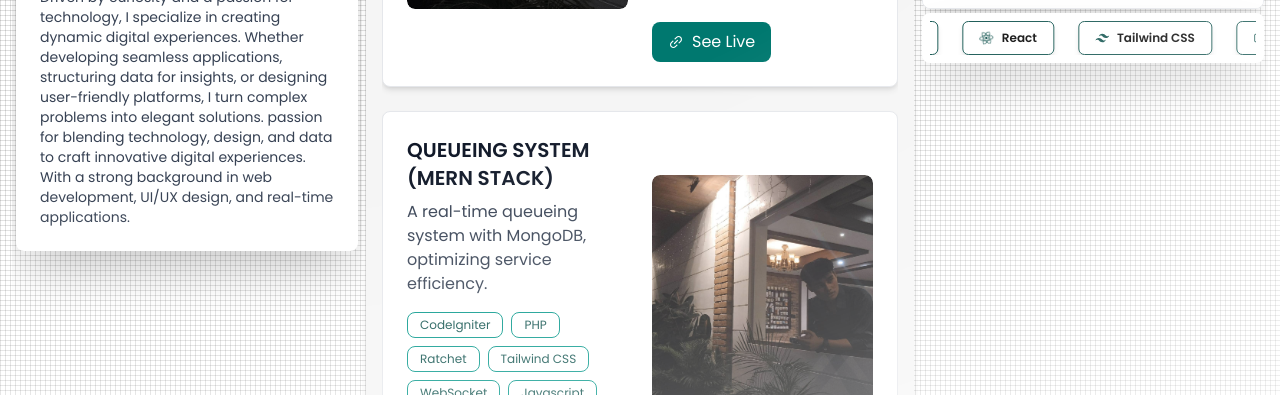
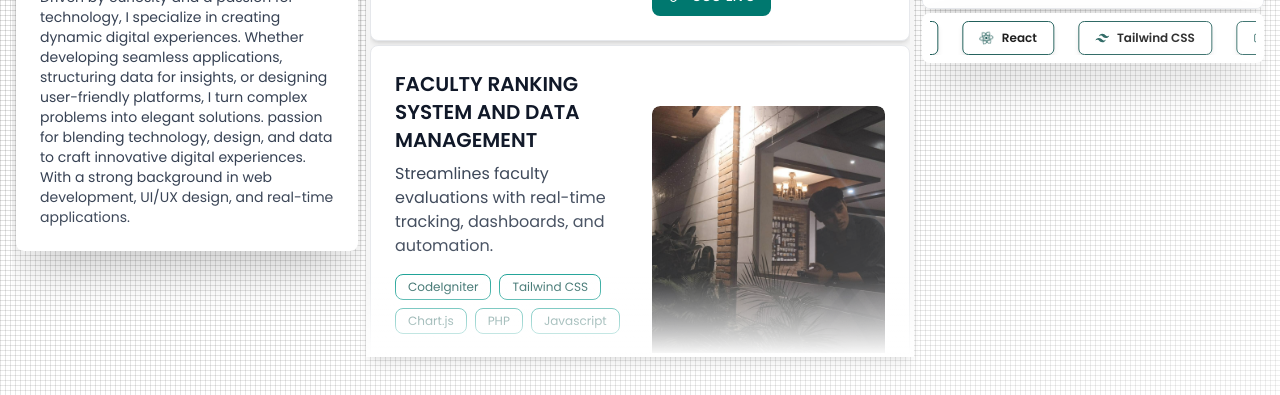
Before and after one commit to kevinbalocos/portfolio-v1, a React (Vite) app: page / in a window 1280 px wide. Shown: the part 405-800 px from the top of the page. Built offline with nearby package versions, Linux system fonts and the light colour scheme; a web font is replaced by a local one.

Commit message:
[fixed] height projects

```diff
--- a/src/components/MainContent/projects.jsx
+++ b/src/components/MainContent/projects.jsx
@@ -6,6 +6,34 @@ import { useInView } from "react-intersection-observer";
 const images = import.meta.glob("/src/assets/images/*", { eager: true });
 
 const projectData = [
+  {
+    title: "Faculty Ranking System and Data Management",
+    description:
+      "Streamlines faculty evaluations with real-time tracking, dashboards, and automation.",
+    image: images["/src/assets/images/portfolio_img2.jpg"].default,
+    technologies: [
+      "CodeIgniter",
+      "Tailwind CSS",
+      "Chart.js",
+      "PHP",
+      "Javascript",
+    ],
+    liveLink: "https://example.com/faculty-ranking",
+  },
+  {
+    title: "Faculty Ranking System and Data Management",
+    description:
+      "Streamlines faculty evaluations with real-time tracking, dashboards, and automation.",
+    image: images["/src/assets/images/portfolio_img2.jpg"].default,
+    technologies: [
+      "CodeIgniter",
+      "Tailwind CSS",
+      "Chart.js",
+      "PHP",
+      "Javascript",
+    ],
+    liveLink: "https://example.com/faculty-ranking",
+  },
   {
     title: "Faculty Ranking System and Data Management",
     description:
@@ -75,11 +103,11 @@ const Projects = () => {
   }, []);
 
   return (
-    <div className="relative bg-neutral-100  p-4 rounded-lg shadow-lg">
+    <div className="relative bg-neutral-100 p-1 rounded-lg shadow-lg">
       {/* Scrollable Project List */}
       <div
         ref={scrollRef}
-        className="flex flex-col gap-6  overflow-y-auto relative"
+        className="flex flex-col gap-1 h-[calc(100vh-110px)]  overflow-y-auto relative"
       >
         {projectData.map((project, index) => {
           const isEven = index % 2 === 0;
@@ -120,7 +148,7 @@ const Projects = () => {
                   {project.technologies.map((tech, techIndex) => (
                     <span
                       key={techIndex}
-                      className="text-xs border border-teal-600 text-teal-900 text-sm px-3 py-1 rounded-lg"
+                      className="text-xs border border-teal-600 text-teal-900  px-3 py-1 rounded-lg"
                     >
                       {tech}
                     </span>
@@ -145,10 +173,10 @@ const Projects = () => {
 
       {/* White Shadow Effects */}
       {!isTop && (
-        <div className="absolute top-0 left-0 w-full h-10 bg-gradient-to-b from-white to-transparent pointer-events-none"></div>
+        <div className="absolute top-0 left-0 w-full h-20 bg-gradient-to-b from-white to-transparent pointer-events-none"></div>
       )}
       {!isBottom && (
-        <div className="absolute bottom-0 left-0 w-full h-10 bg-gradient-to-t from-white to-transparent pointer-events-none"></div>
+        <div className="absolute bottom-0 left-0 w-full h-20 bg-gradient-to-t from-white to-transparent pointer-events-none"></div>
       )}
     </div>
   );
```
